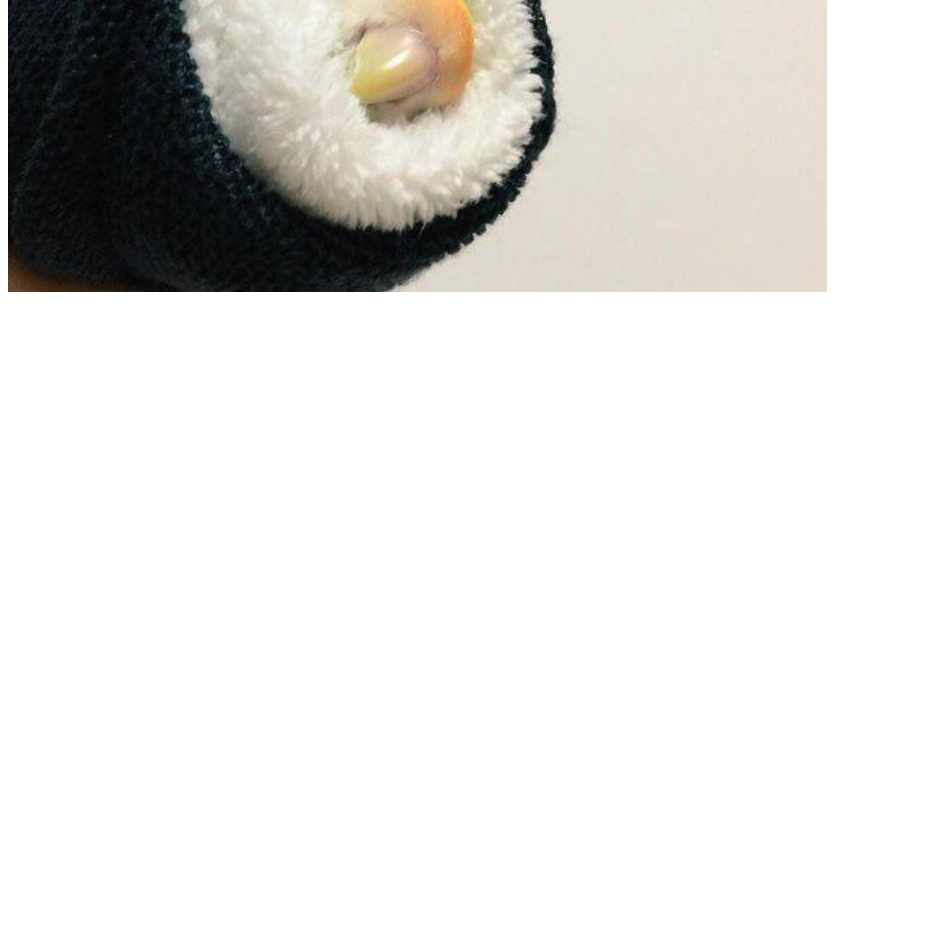
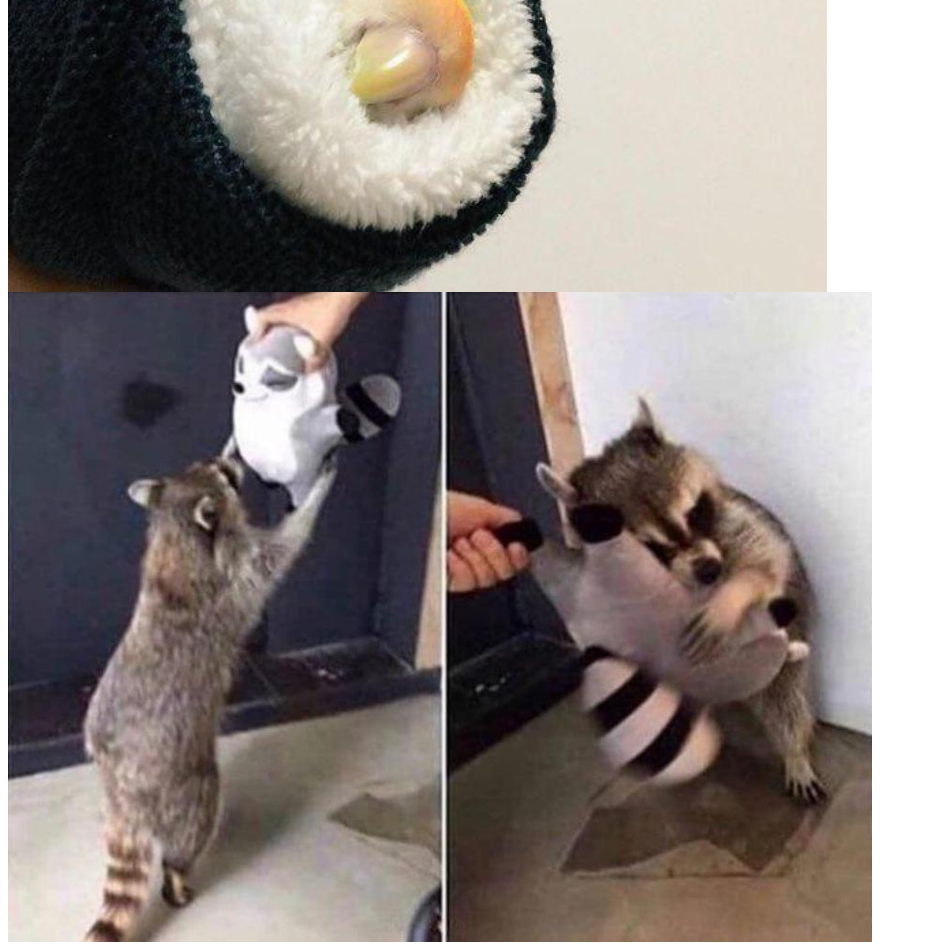
Before and after one commit to daniali/daniali.github.io, a plain HTML site: page index.html in a window 1280 px wide. Shown: the part 6870-7820 px from the top of the page, without its empty margins (0-927 px from the left). Before the commit the page ends 7170 px from the top, so only its background shows below. Drawn offline with Linux system fonts and the light colour scheme.

Commit message:
plushy raccoon boye

```diff
--- a/index.html
+++ b/index.html
@@ -16,3 +16,4 @@
 </video>
 <img src="images/smolbigboyes.jpg" height="650">
 <img src="images/snugglybirb.jpg" height="650">
+<img src="images/plushyraccoonboye.jpg" height="650">
```
Also changed, not shown: images/plushyraccoonboye.jpg (added).
